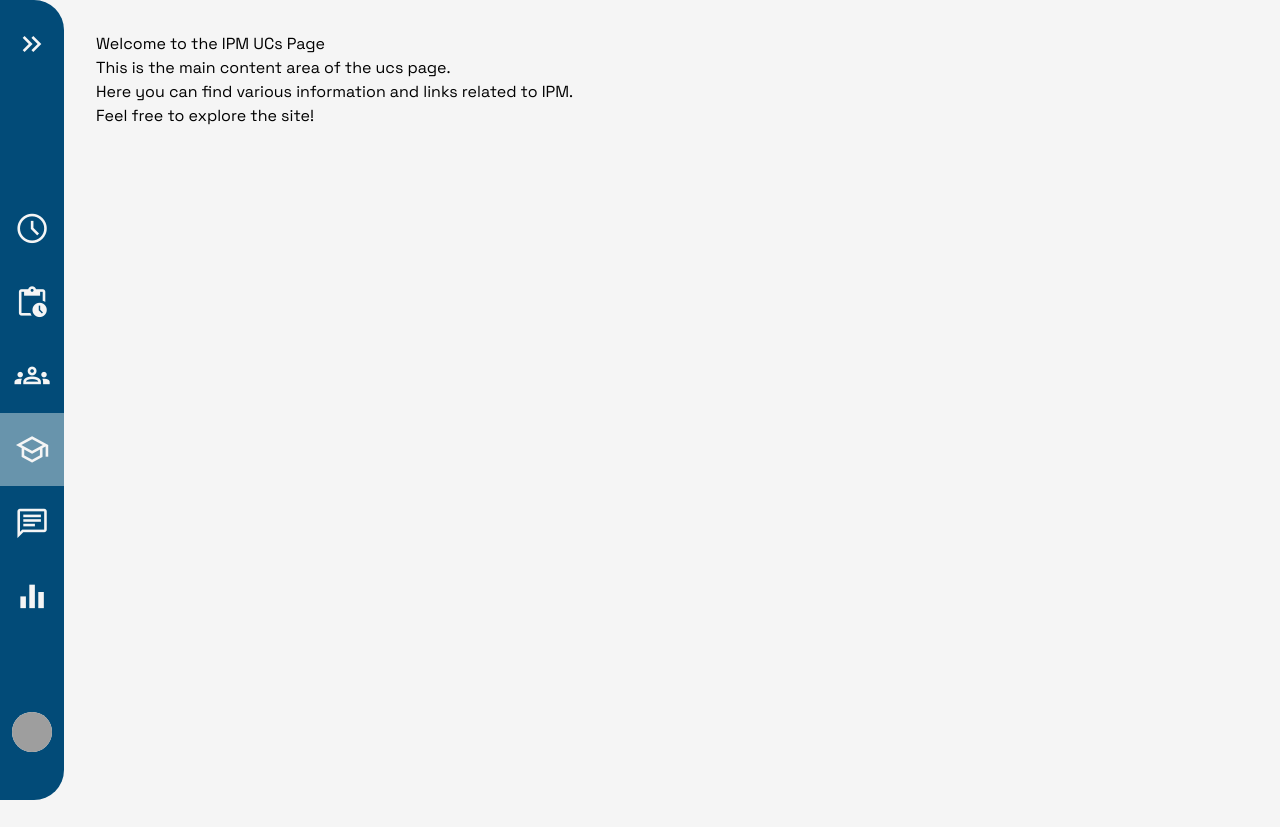
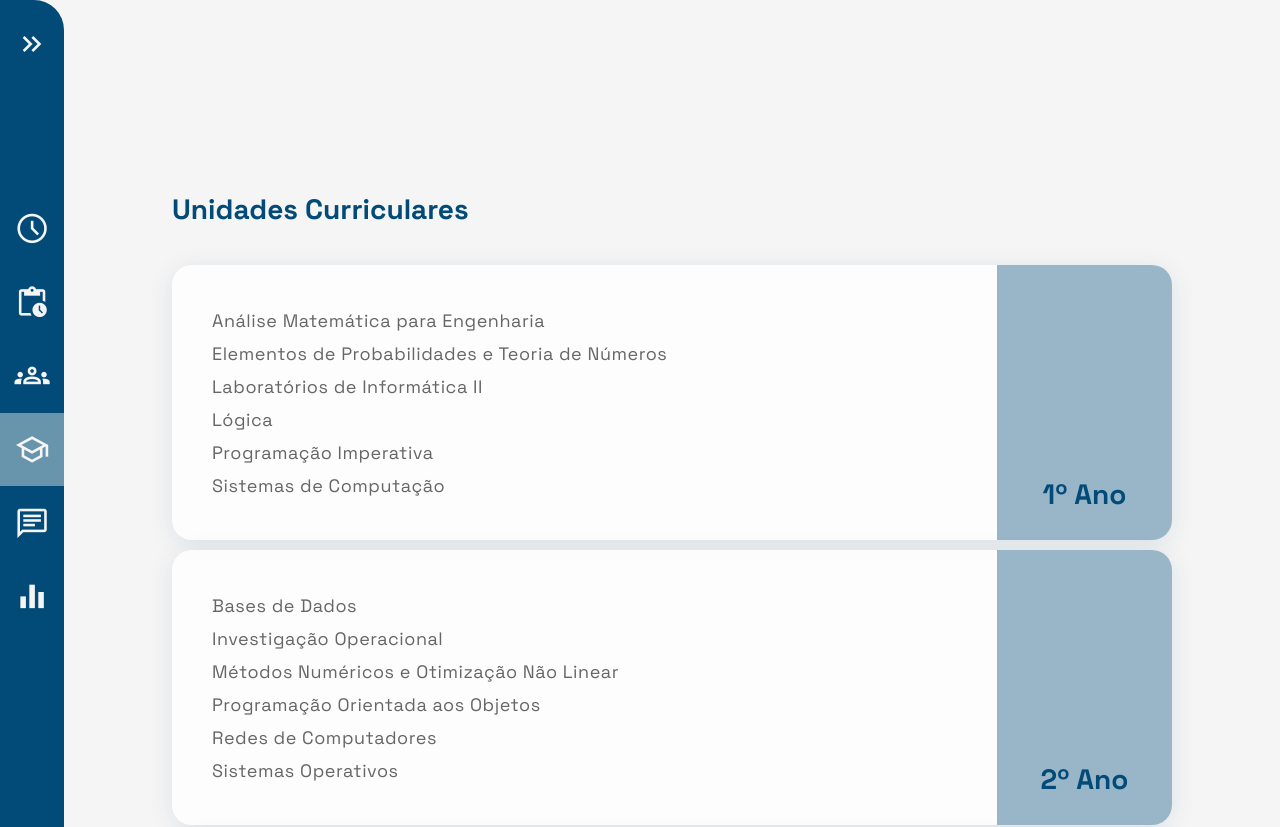
Before and after one commit to Afonso-santos/Timely_IPM, a Vue app in the folder IPM/: page /ucs in a window 1280 px wide. Shown: the top 827 px of the page. Before the commit the page ends 800 px from the top, so only its background shows below. Built offline with nearby package versions, Linux system fonts and the light colour scheme; grey boxes are pictures that could not be loaded; a web font is replaced by a local one.

Commit message:
feat: ucs page (#4)

```diff
--- a/IPM/src/views/AppUCs.vue
+++ b/IPM/src/views/AppUCs.vue
@@ -1,10 +1,121 @@
-<script setup lang="ts"></script>
+<template>
+    <main class="home-page" style="display: flex; align-items: center; justify-content: center;">
 
-<template>
-    <main class="ucs-page">
-        <h1>Welcome to the IPM UCs Page</h1>
-        <p>This is the main content area of the ucs page.</p>
-        <p>Here you can find various information and links related to IPM.</p>
-        <p>Feel free to explore the site!</p>
+        <div class style="display: flex; flex-direction: column; width: 1000px; align-items: flex-start; justify-content: center; gap: 35px; padding: 156px 0px;">
+
+            <span class="title">Unidades Curriculares</span>
+
+            <span class style="display: flex; flex-direction: column; align-items: flex-start; justify-content: center; gap: 10px;">
+
+                <span class="card">
+                    <span class="group">
+                        <span class="text">Análise Matemática para Engenharia</span>
+                        <span class="text">Elementos de Probabilidades e Teoria de Números</span>
+                        <span class="text">Laboratórios de Informática II</span>
+                        <span class="text">Lógica</span>
+                        <span class="text">Programação Imperativa</span>
+                        <span class="text">Sistemas de Computação</span>
+                    </span>
+                    <span class="label">1º Ano</span>
+                </span>
+
+                <span class="card">
+                    <span class="group">
+                        <span class="text">Bases de Dados</span>
+                        <span class="text">Investigação Operacional</span>
+                        <span class="text">Métodos Numéricos e Otimização Não Linear</span>
+                        <span class="text">Programação Orientada aos Objetos</span>
+                        <span class="text">Redes de Computadores</span>
+                        <span class="text">Sistemas Operativos</span>
+                    </span>
+                    <span class="label">2º Ano</span>
+                </span>
+
+                <span class="card">
+                    <span class="group">
+                        <span class="text">Aprendizagem e Decisão Inteligentes</span>
+                        <span class="text">Computação Gráfica</span>
+                        <span class="text">Engenharia Web</span>
+                        <span class="text">Interface Pessoa-Máquina</span>
+                        <span class="text">Processamento de Linguagens</span>
+                        <span class="text">Segurança de Sistemas Informáticos</span>
+                    </span>
+                    <span class="label">3º Ano</span>
+                </span>
+
+                <span class="card" style="align-items: center;">
+                    <span class style="font-weight: normal; font-size: 18px; text-align: center; letter-spacing: 0.54px; color: #939393B2">Nenhuma Unidade Curricular a mostrar.</span>
+                    <span class="label" style="margin-left: 825px;">4º Ano</span>
+                </span>
+
+            </span>
+
+        </div>
+
     </main>
 </template>
+
+<script setup lang="ts">
+</script>
+
+<style scoped>
+
+.card {
+    height: 275px;
+    width: 1000px;
+    background-color: rgba(255, 255, 255, 0.8);
+    border-radius: 20px;
+    box-shadow: 0px 4px 25px 0px rgba(0, 59, 96, 0.10);
+    padding: 50px 40px; gap: 15px;
+    display: flex;
+    flex-direction: column;
+    justify-content: center;
+    align-items: start;
+    text-align: start;
+}
+
+.label {
+    height: 275px;
+    width: 175px;
+    display: flex;
+    position: absolute;
+    margin-left: 785px;
+    border-radius: 0px 20px 20px 0px;
+    background-color: #024B7866;
+    font-weight: bold;
+    color: #024B78;
+    font-size: 28px;
+    text-align: center;
+    align-items: flex-end;
+    justify-content: center;
+    padding: 25px;
+}
+
+.group {
+    gap: 6px;
+    display: flex;
+    flex-direction: column;
+    align-items: start;
+}
+
+.title {
+    font-weight: bold;
+    color: #024B78;
+    font-size: 28px;
+    text-align: center;
+}
+
+.text {
+    font-weight: normal;
+    color: #666;
+    font-size: 18px;
+    text-align: center;
+    letter-spacing: 0.54px;
+}
+
+.text:hover {
+    color: #024B78;
+    cursor: pointer;
+}
+
+</style>
```
